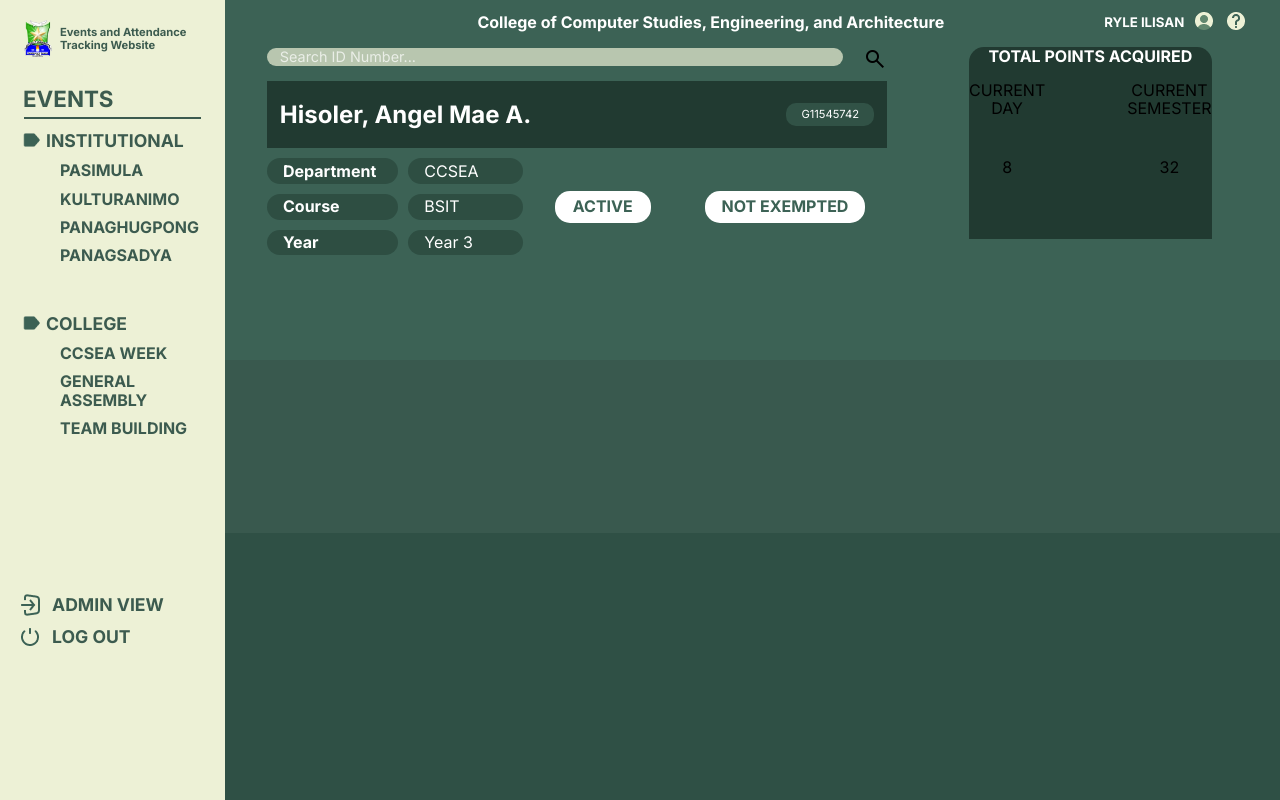
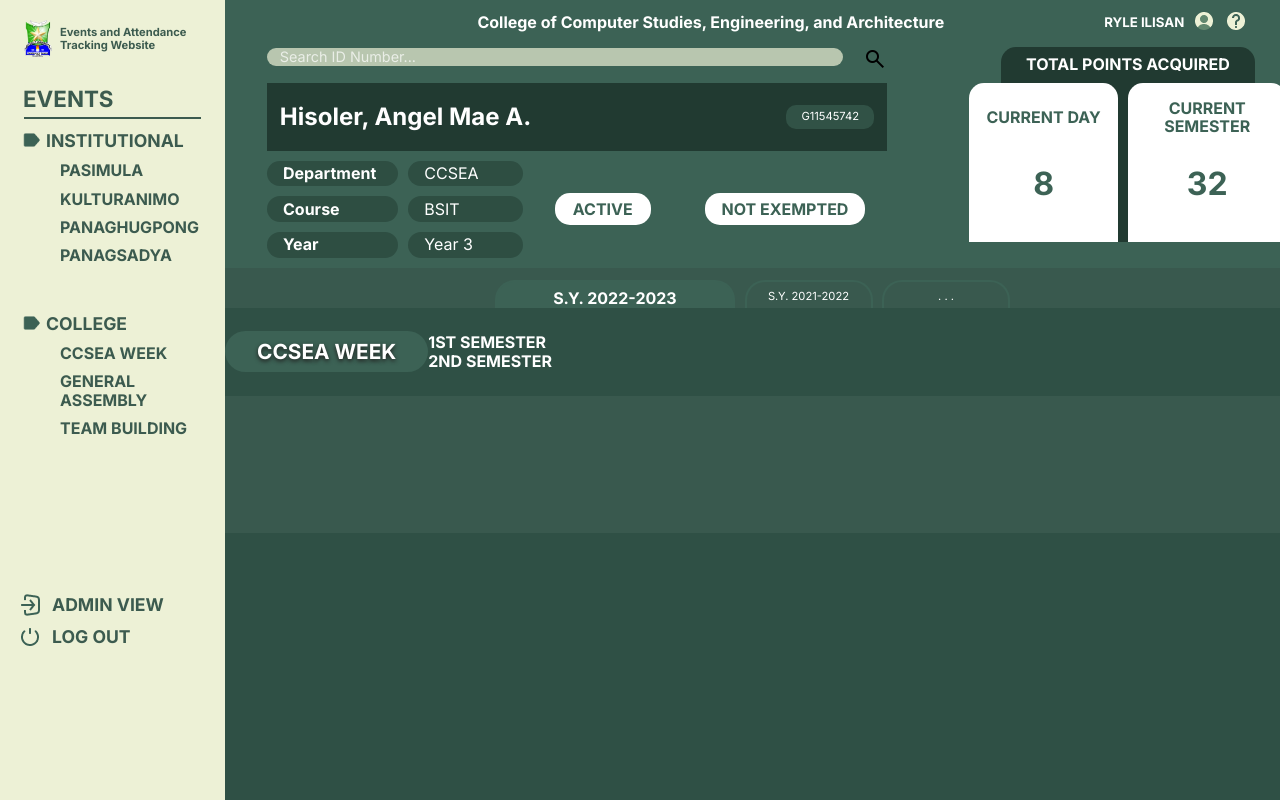
Before and after one commit to Rairuryle/SOFTENG-CODE, a PHP site: page / in a window 1280 px wide. Run offline with PHP 8.4, Linux system fonts and the light colour scheme; some libraries are stand-ins or nearby versions.

Commit message:
school yr

```diff
--- a/css/styles.css
+++ b/css/styles.css
@@ -1,12 +1,19 @@
 * {
   box-sizing: border-box;
+}
+
+:root {
+  --main-green: #3C6255;
+  --secondary-green: #39594e;
+  --tertiary-green: #2f5045;
+  --darkest-green: #283D36;
 }
 
 body {
   font-family: 'Inter', sans-serif;
   min-height: 100vh;
   width: 100vw;
-  background-image: linear-gradient(#3c6255 45%, #39594e 45%, #39594e 66.66%, #2f5045 66.66%);
+  background-image: linear-gradient(var(--main-green) 45%, var(--secondary-green) 45%, VAR(--secondary-green) 66.66%, var(--tertiary-green) 66.66%);
   background-size: 100% 100%;
   background-repeat: no-repeat;
   margin: 0;
@@ -71,7 +78,7 @@
 
 .nav-link:hover:before, .nav-link.active:before {
 transform: scaleX(1);
-background-color: #39594E;
+background-color: VAR(--secondary-green);
 }
 
 .nav-link {
@@ -157,7 +164,7 @@
 }
 
 .link-widget:hover {
-border-bottom: 1px solid #39594E;
+border-bottom: 1px solid VAR(--secondary-green);
 }
 
 /* main */
@@ -168,7 +175,7 @@
 
 /* header */
 
-.header-container, .header-list {
+.header-container, .header-list, .academic-period-container, .academic-year, .semester-container, .activity {
   display: flex;
   flex-wrap: wrap;
   align-items: center;
@@ -285,7 +292,7 @@
 }
 
 .item-status {
-  color: #3C6255;
+  color: var(--main-green);
   background-color: white;
   margin: auto;
   font-weight: bold;
@@ -308,6 +315,8 @@
   margin-left: 4.5rem;
   justify-content: center;
   text-align: center;
+  font-weight: bold;
+
 }
 
 .grid-item-eleven {
@@ -317,41 +326,81 @@
   background-color: #213A31;
   border-top-left-radius: 15px;
   border-top-right-radius: 15px;
-  height: 800%;
+  height: 740%;
+  width: 80%;
+  margin-left: 6.5rem;
+  padding-top: 0.5rem;
 }
 
-/* .grid-item-eleven { grid-area: total; }
-.grid-item-twelve { grid-area: day; }
-.grid-item-thirteen { grid-area: day-points; }
-.grid-item-fourteen { grid-area: semester; }
-.grid-item-fifteen { grid-area: semester-points; }
-
-.grid-container-two {
-  display: grid;
-  grid-template-areas:
-    'total total total total'
-    'day day semester semester'
-    'semester semester semester-points semester-points';
-} */
-
-/* .grid-item-three {
-  color: white;
-  border-radius: 15px;
-  background-color: rgba(33,58,49,0.5);
+.total-points {
+  color: var(--main-green);
+  background-color: white;
+  width: 100%;
 }
 
-.grid-ul {
-  padding-left: 1rem;
+.points-title {
+  border-top-left-radius: 15px;
+  border-top-right-radius: 15px;
+  align-items: center;
+}
+
+.grid-points {
+  margin-top: -1rem;
+  margin-bottom: 1rem;
+}
+
+/* section academic-period*/
+
+.academic-year {
+  background-color: var(--secondary-green);
+  width: 100%;
+  justify-content: center;
+  height: 2.5rem;
+  align-content: flex-end;
+}
+
+.academic-year-name {
+  padding: 0 1rem;
+  margin: 0 0.3rem;
+  border-top: 2px solid var(--main-green);
+  border-left: 2px solid var(--main-green);
+  border-right: 2px solid var(--main-green);
+  border-top-left-radius: 20px;
+  border-top-right-radius: 20px;
+  color: white;
+  height: 1.7rem;
+  text-align: center;
+}
+
+.academic-year-present {
+  padding-top: 0.4rem;
+  background-color: var(--main-green);
+  width: 15rem;
   font-weight: bold;
 }
 
-.grid-li {
-  padding: 0.3rem 0;
+.academic-year-past {
+  padding-top: 0.5rem;
+  font-size: 0.7rem;
+  width: 8rem;
 }
 
-.li-one, .li-two, .li-three {
-  background-color: rgba(33,58,49,0.5);
-} */
+
+.semester-container {
+  color: white;
+  font-weight: bold;
+  background-color: var(--tertiary-green);
+  height: 5.5rem;
+}
+
+.activity-name {
+  background-color: var(--main-green);
+  border-radius: 25px;
+  height: 2.6rem;
+  padding: 0.6rem 2rem 0 2rem;
+  font-size: 1.3rem;
+  text-shadow: 0 2px 4px rgb(31, 28, 28);
+}
 
 
 /* @media screen and (max-height: 450px) {
@@ -478,7 +527,7 @@
 }
 
 .login-form h2 {
-color:#3C6255;
+color:var(--main-green);
 }
 
 .login-bottom {
--- a/index.html
+++ b/index.html
@@ -119,11 +119,6 @@
                     </div>
                     <div class="grid-item-three item-profile item-profile-basis">
                         Department
-                        <!-- <ul class="grid-ul">
-                            <li class="list grid-li li-one">Department</li>
-                            <li class="list grid-li li-two">Course</li>
-                            <li class="list grid-li li-two">Year</li>
-                        </ul> -->
                     </div>
                     <div class="grid-item-four item-profile item-profile-basis">
                         Course
@@ -146,14 +141,54 @@
                     <div class="grid-item-ten item-status">
                         NOT EXEMPTED
                     </div>
-                    <div class="grid-item-eleven item-points">TOTAL POINTS ACQUIRED</div>
-                    <div class="grid-item-twelve item-points">CURRENT DAY</div>
-                    <div class="grid-item-thirteen item-points">8</div>
-                    <div class="grid-item-fourteen item-points">CURRENT SEMESTER</div>
-                    <div class="grid-item-fifteen item-points">32</div>
+                    <div class="grid-item-eleven item-points">
+                        TOTAL POINTS ACQUIRED
+                    </div>
+                    <div class="grid-item-twelve item-points total-points points-title">
+                        CURRENT DAY
+                    </div>
+                    <div class="grid-item-thirteen item-points total-points grid-points">
+                        <h1>8</h1>
+                    </div>
+                    <div class="grid-item-fourteen item-points total-points points-title">
+                        CURRENT SEMESTER
+                    </div>
+                    <div class="grid-item-fifteen item-points total-points grid-points">
+                        <h1>32</h1>
+                    </div>
                 </div>
             </div>
         </header>
+        <section>
+            <div class="academic-period-container">
+                <div class="academic-year">
+                    <div class="academic-year-name academic-year-present">
+                        S.Y. 2022-2023
+                    </div>
+                    <div class="academic-year-name academic-year-past academic-year-previous">
+                        S.Y. 2021-2022
+                    </div>
+                    <div class="academic-year-name academic-year-past academic-year-others">
+                        . . .
+                    </div>
+                </div>
+            </div>
+            <div class="semester-container">
+                <div class="activity">
+                    <div class="activity-name">
+                        CCSEA WEEK
+                    </div>
+                </div>
+                <semester>
+                    <div class="semester-name">
+                        1ST SEMESTER
+                    </div>
+                    <div class="semester-name">
+                        2ND SEMESTER
+                    </div>
+                </semester>
+            </div>
+        </section>
     </main>
     <script src="js/script.js"></script>
 </body>
```
Also changed, not shown: landingpage.html (renamed from landingpage_desktop.html).
